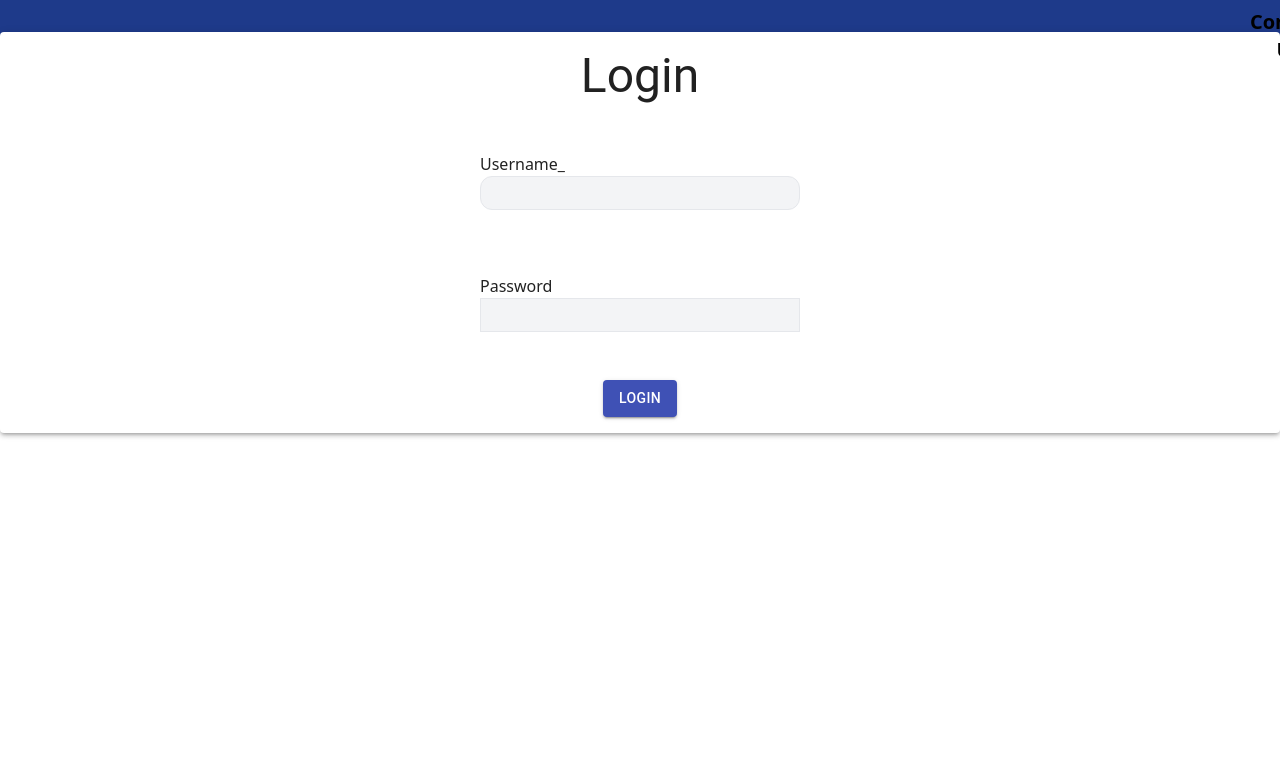
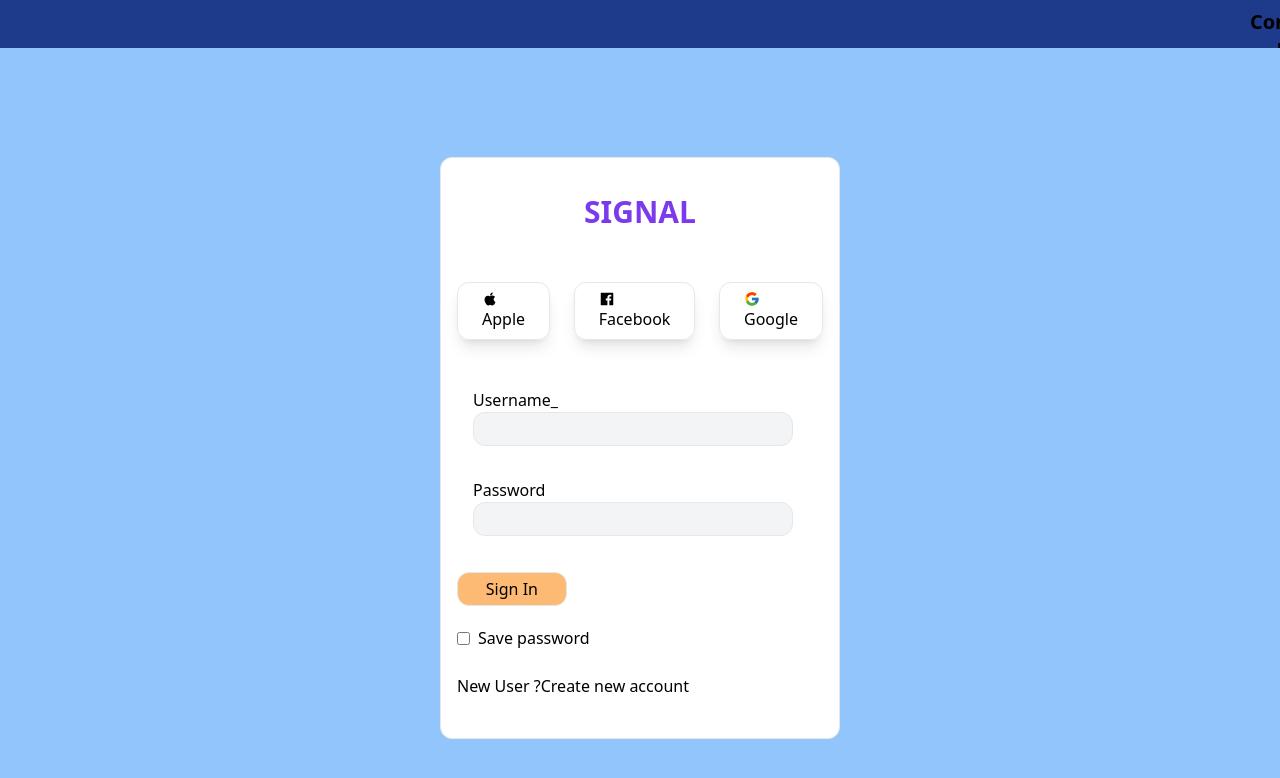
Before and after one commit to Prasham1710/Internship_portal, a React (Create React App) app in the folder client/: page /login in a window 1280 px wide. Shown: the top 778 px of the page. Built offline with nearby package versions, Linux system fonts and the light colour scheme.

Commit message:
login page

```diff
--- a/client/package.json
+++ b/client/package.json
@@ -13,6 +13,7 @@
     "react": "^18.2.0",
     "react-dom": "^18.2.0",
     "react-file-base64": "^1.0.3",
+    "react-icons": "^4.8.0",
     "react-router-dom": "^6.8.2",
     "react-scripts": "5.0.1",
     "web-vitals": "^2.1.4"
--- a/client/src/component/Login.js
+++ b/client/src/component/Login.js
@@ -1,38 +1,41 @@
 import React from 'react'
-import { Grid, Button, Typography,makestyles,Paper} from '@material-ui/core';
+        import {FcGoogle} from 'react-icons/fc'
+        import {AiFillApple, AiFillFacebook} from 'react-icons/ai'
+        import{Link} from 'react-router-dom'
 
         const Login = () => {
           return (
-     <Paper elevation={3}>
-     <Grid container direction="column" spacing={4} alignItems="center">
-        <Grid item>
-          <Typography variant="h3" component="h2">
-            Login
-          </Typography>
-        </Grid>
-        <Grid item>
+          <div className='relative w-full h-screen  bg-blue-300 '><div className='hidden sm:block'></div>
+
+
+
+            <div className='flex justify-center items-center h-full'>
+                <div className='max-w-[400px] w-full mx-auto border rounded-xl bg-white p-4'>
+                        <h2 className='text-3xl font-bold text-center py-5 text-violet-600'>SIGNAL</h2>
+                        <div className='flex justify-between py-8'>
+                        <button  className='border shadow-lg hover:shadow-xl px-6 py-2 relative flex items-center rounded-xl  '><a href='https://app.aafp.org/sf/services/auth/sso/Apple_SSO?startURL='><AiFillApple /> Apple</a></button>
+                        <button  className='border shadow-lg hover:shadow-xl px-6 py-2 relative flex items-center rounded-xl  '><a href='https://www.facebook.com/login/'><AiFillFacebook />Facebook</a></button>
+                        <button className='border shadow-lg hover:shadow-xl px-6 py-2 relative rounded-xl flex items-center'><a href='https://accounts.google.com/signin'><FcGoogle />Google </a> </button>
+                    </div>
                   <div className=' flex flex-col p-4  '>
                       <label >Username_</label>
                     <input className=' w-80 border relative  rounded-xl p-1 bg-gray-100' type="text" /></div>
-        </Grid>
-        <Grid item>
                   <div className=' flex flex-col  p-4'>
                     <label>Password</label>
-                  <input className=' w-80 border relative  p-1 bg-gray-100' type="password" />
+                  <input className=' w-80 border relative rounded-xl p-1 bg-gray-100' type="password" />
                   </div>
-        </Grid>
-        <Grid item>
-          <Button
-            variant="contained"
-            color="primary"
-            onClick={() => {}}
-          >
-            Login
-          </Button>
-        </Grid>
-      </Grid>
-    </Paper>
+                    <button className='border w-[30%] rounded-xl relative my-5 py-1 bg-orange-300
+                    hover:bg-indigo-500 text-black' >Sign In </button>
+                    <div><p className='flex items-center'>
+                    <input className= 'mr-2 relative'type="checkbox"/> Save password </p>
+                    <label>New User ?</label>
+                    <button className='py-6 relative'><a href ='/create'>Create new account</a></button>
+                  </div>
+                </div>
+            </div>
+            </div>
+
           )
         }
 
-export default Login
+export default Login;
```
Also changed, not shown: 1 other file (tests, documents, lock files or other folders). Lines whose indentation alone changed are shown as unchanged.
